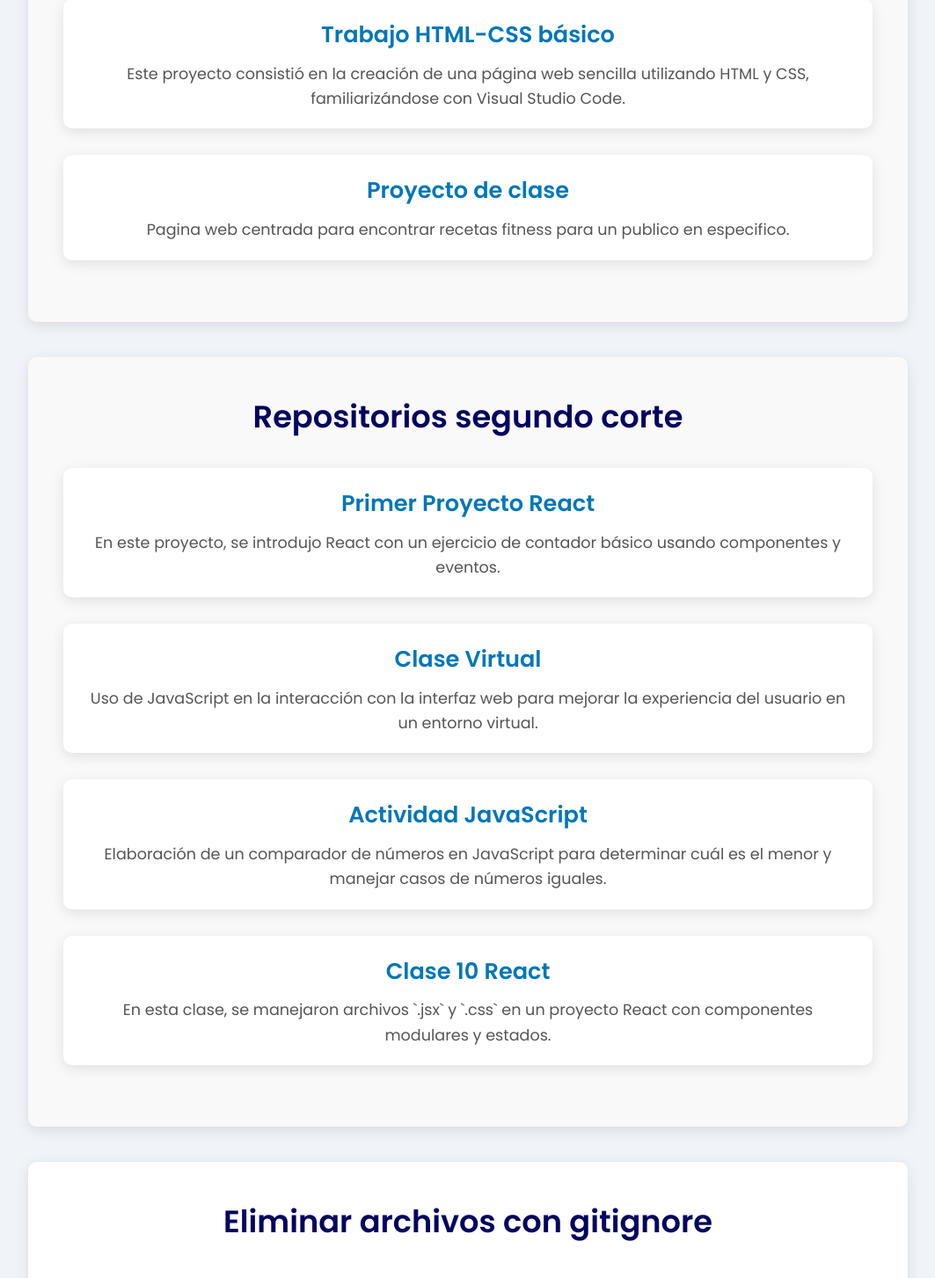
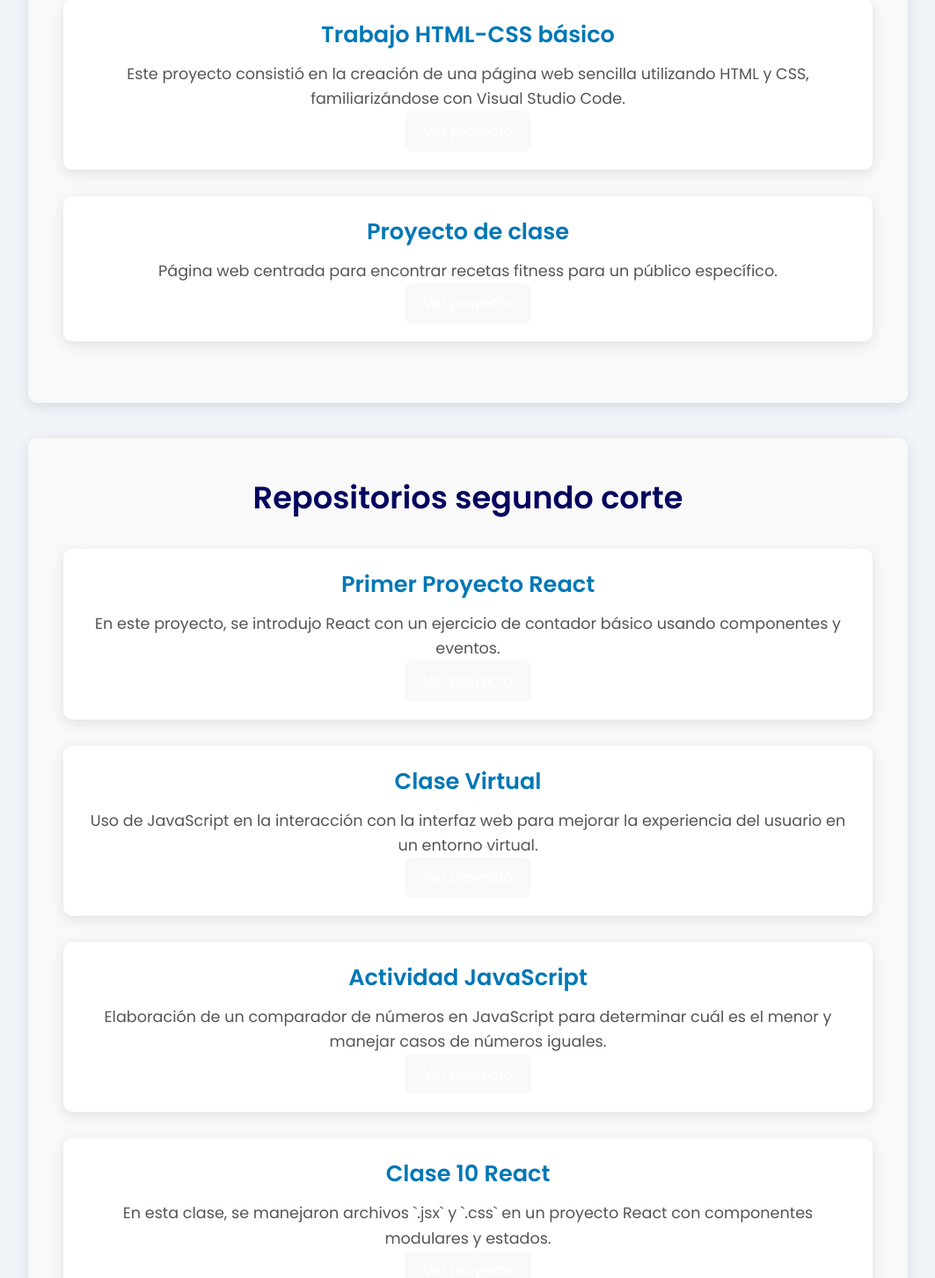
Before and after one commit to MarcoAChaparro/Portafolio-segundo-corte, a React (Vite) app: page / in a window 1280 px wide. Shown: the part 1180-2633 px from the top of the page at 88% size, without its empty margins (108-1171 px from the left). Built offline with nearby package versions, Linux system fonts and the light colour scheme.

Commit message:
inclusion botón

```diff
--- a/src/assets/Portafolio/Pagina.css
+++ b/src/assets/Portafolio/Pagina.css
@@ -223,3 +223,18 @@ footer h2 {
 .redes-footer a:hover {
     color: #90e0ef;
 }
+
+button {
+    background-color: #0077b6;
+    color: #fff;
+    padding: 10px 20px;
+    border: none;
+    border-radius: 5px;
+    cursor: pointer;
+    transition: background-color 0.3s ease;
+    font-size: 1rem;
+}
+
+button:hover {
+    background-color: #005f87;
+}
--- a/src/assets/Portafolio/Pagina.jsx
+++ b/src/assets/Portafolio/Pagina.jsx
@@ -57,36 +57,24 @@ function Portfolio() {
         <h2>Repositorios primer corte</h2>
         <div className="proyecto">
           <div className="proyecto-texto">
-            <h3>
-              <a
-                href="https://github.com/MarcoAChaparro/Actividad1"
-                target="_blank"
-                className="proyecto-link"
-                rel="noopener noreferrer"
-              >
-                Trabajo HTML-CSS básico
-              </a>
-            </h3>
+            <h3>Trabajo HTML-CSS básico</h3>
             <p>
               Este proyecto consistió en la creación de una página web sencilla utilizando HTML y CSS, familiarizándose con Visual Studio Code.
             </p>
+            <button onClick={() => window.open("https://github.com/MarcoAChaparro/Actividad1", "_blank")}>
+              Ver proyecto
+            </button>
           </div>
         </div>
         <div className="proyecto">
           <div className="proyecto-texto">
-            <h3>
-               <a
-                 href="https://github.com/juansteban08/ProyectoDise-oWeb.git"
-                 target="_blank"
-                 className="proyecto-link"
-                 rel="noopener noreferrer"
-               >
-              Proyecto de clase
-              </a>
-            </h3>
+            <h3>Proyecto de clase</h3>
             <p>
-              Pagina web centrada para encontrar recetas fitness para un publico en especifico.
+              Página web centrada para encontrar recetas fitness para un público específico.
             </p>
+            <button onClick={() => window.open("https://github.com/juansteban08/ProyectoDise-oWeb.git", "_blank")}>
+              Ver proyecto
+            </button>
           </div>
         </div>
       </section>
@@ -95,74 +83,49 @@ function Portfolio() {
         <h2>Repositorios segundo corte</h2>
         <div className="proyecto">
           <div className="proyecto-texto">
-            <h3>
-              <a
-                href="https://github.com/MarcoAChaparro/primer-proyecto-react.git"
-                target="_blank"
-                className="proyecto-link"
-                rel="noopener noreferrer"
-              >
-                Primer Proyecto React
-              </a>
-            </h3>
+            <h3>Primer Proyecto React</h3>
             <p>
               En este proyecto, se introdujo React con un ejercicio de contador básico usando componentes y eventos.
             </p>
+            <button onClick={() => window.open("https://github.com/MarcoAChaparro/primer-proyecto-react.git", "_blank")}>
+              Ver proyecto
+            </button>
           </div>
         </div>
         <div className="proyecto">
           <div className="proyecto-texto">
-            <h3>
-              <a
-                href="https://github.com/MarcoAChaparro/ClaseVirtual.git"
-                target="_blank"
-                className="proyecto-link"
-                rel="noopener noreferrer"
-              >
-                Clase Virtual
-              </a>
-            </h3>
+            <h3>Clase Virtual</h3>
             <p>
               Uso de JavaScript en la interacción con la interfaz web para mejorar la experiencia del usuario en un entorno virtual.
             </p>
+            <button onClick={() => window.open("https://github.com/MarcoAChaparro/ClaseVirtual.git", "_blank")}>
+              Ver proyecto
+            </button>
           </div>
         </div>
         <div className="proyecto">
           <div className="proyecto-texto">
-            <h3>
-              <a
-                href="https://github.com/MarcoAChaparro/ActividadJs.git"
-                target="_blank"
-                className="proyecto-link"
-                rel="noopener noreferrer"
-              >
-                Actividad JavaScript
-              </a>
-            </h3>
+            <h3>Actividad JavaScript</h3>
             <p>
               Elaboración de un comparador de números en JavaScript para determinar cuál es el menor y manejar casos de números iguales.
             </p>
+            <button onClick={() => window.open("https://github.com/MarcoAChaparro/ActividadJs.git", "_blank")}>
+              Ver proyecto
+            </button>
           </div>
         </div>
         <div className="proyecto">
           <div className="proyecto-texto">
-            <h3>
-              <a
-                href="https://github.com/MarcoAChaparro/Clase10_React.git"
-                target="_blank"
-                className="proyecto-link"
-                rel="noopener noreferrer"
-              >
-                Clase 10 React
-              </a>
-            </h3>
+            <h3>Clase 10 React</h3>
             <p>
               En esta clase, se manejaron archivos `.jsx` y `.css` en un proyecto React con componentes modulares y estados.
             </p>
+            <button onClick={() => window.open("https://github.com/MarcoAChaparro/Clase10_React.git", "_blank")}>
+              Ver proyecto
+            </button>
           </div>
         </div>
       </section>
-
       <section id="gitignore">
         <h2>Eliminar archivos con gitignore</h2>
         <h3>Paso 1: Crea o edita el archivo .gitignore</h3>
```
